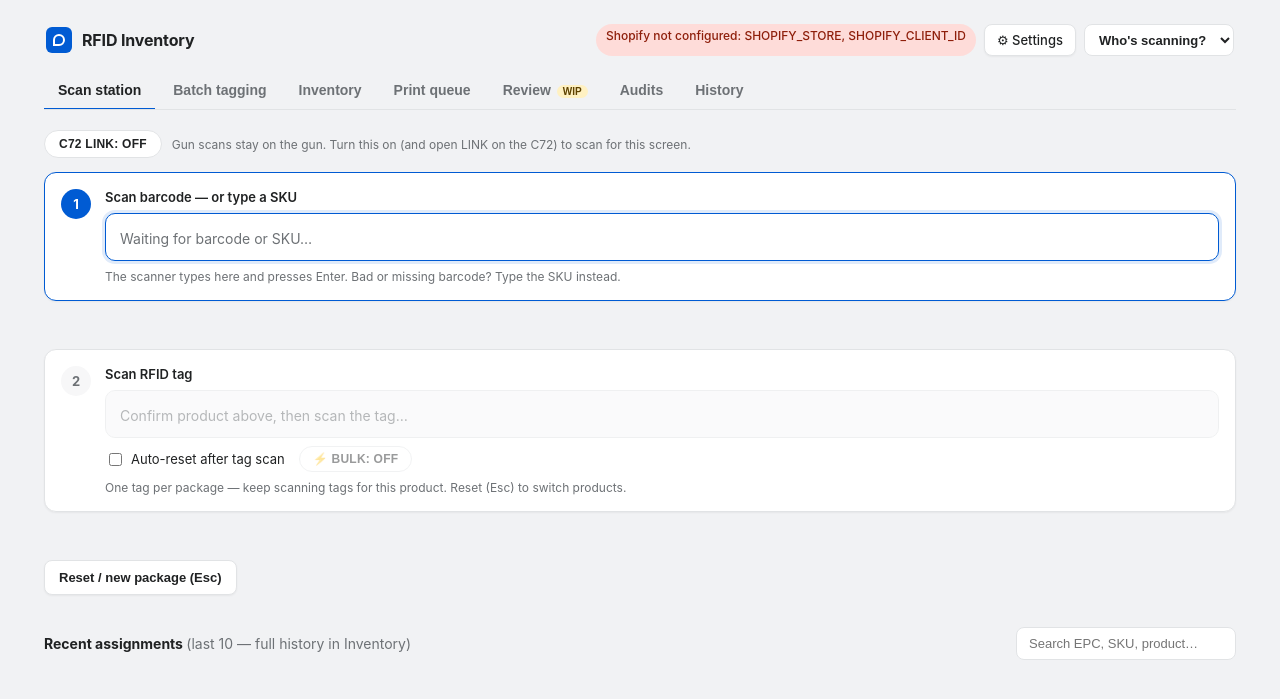
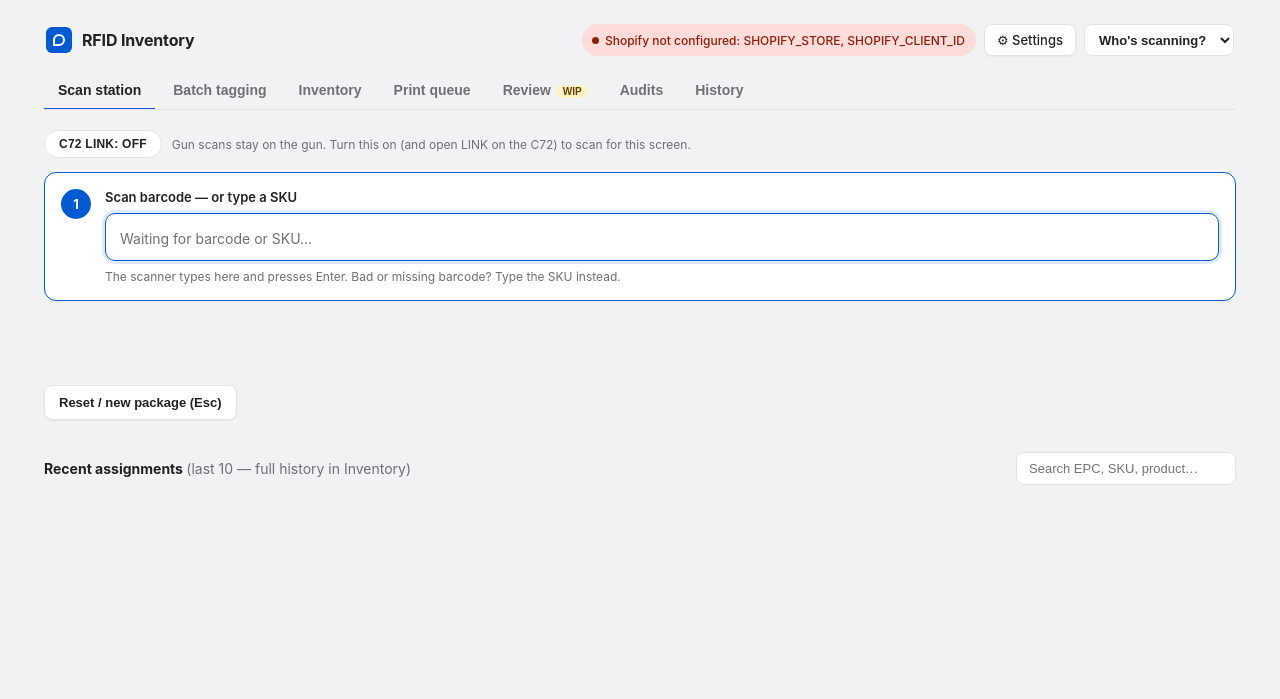
Before and after one commit to HatNJacket/RFID-Inventory-Fix, a FastAPI app: page / in a window 1280 px wide. Shown: the top 699 px of the page. Run offline with FastAPI, Linux system fonts and the light colour scheme.

Commit message:
Scan Station polish: hidden step 2, tamed Labels input, quiet pills
Nick's list, all four:

1. "Scan RFID tag" (step 2) no longer exists on screen until a barcode
   scan loads a product - an empty tag box with nothing to pair to only
   invited mistakes. Shows on product load, hides on reset. (Auto-reset
   and BULK live inside that cell, so they appear with it - they're
   tag-scan options and mean nothing before a product is loaded.)

2. Labels count: resets to 1 on every fresh barcode (a big print run
   can't ride into the next product), click/focus selects the whole
   number for quick replacement, spinner arrows removed, and typing is
   digits-only (e/+/-/. blocked, paste stripped).

3. Data source hover: "Live catalog" now explains itself - "Live
   information taken from Shopify"; the "Shopify" source says it was
   looked up directly from the API just now.

4. Header status pills restyled Shopify-admin quiet: hairline card
   badge with a status dot. "Shopify connected" whispers (white card,
   green dot, hover explains what's connected); warn/bad pills keep
   their tinted-alarm look but gain the dot. Verified light + dark.

Browser verified end to end on the seed server; 17/17 suites.

Co-Authored-By: Claude Fable 5 <noreply@anthropic.com>

```diff
--- a/app/static/styles.css
+++ b/app/static/styles.css
@@ -105,17 +105,33 @@ body {
 }
 .brand__name { font-weight: 650; font-size: 16px; letter-spacing: -0.01em; }
 .status { display: flex; gap: 8px; flex-wrap: wrap; }
+/* Header status pills, Shopify-admin style: a quiet hairline badge with
+   a status dot. Healthy state whispers; warnings/alarms keep their tint. */
 .pill {
+  display: inline-flex;
+  align-items: center;
+  gap: 6px;
   font-size: 12px;
   font-weight: 550;
-  padding: 4px 10px;
-  border-radius: 999px;
-  background: var(--card-2);
-  color: var(--ink-dim);
-}
-.pill--ok { background: var(--ok-bg); color: var(--ok-ink); }
-.pill--warn { background: var(--warn-bg); color: var(--warn-ink); }
-.pill--bad { background: var(--bad-bg); color: var(--bad-ink); }
+  padding: 4px 10px 4px 9px;
+  border-radius: 999px;
+  background: var(--card);
+  border: 1px solid var(--line);
+  color: var(--ink-dim);
+}
+.pill::before {
+  content: "";
+  width: 7px;
+  height: 7px;
+  border-radius: 50%;
+  background: var(--ink-dim);
+  flex: none;
+}
+.pill--ok::before { background: #2f9e6e; }
+.pill--warn { background: var(--warn-bg); color: var(--warn-ink); border-color: transparent; }
+.pill--warn::before { background: var(--warn-ink); }
+.pill--bad { background: var(--bad-bg); color: var(--bad-ink); border-color: transparent; }
+.pill--bad::before { background: var(--bad-ink); }
 
 /* settings dropdown (header) */
 .settings { position: relative; }
@@ -581,6 +597,10 @@ body {
   border-color: var(--accent);
   box-shadow: 0 0 0 3px var(--accent-soft);
 }
+/* Digits only, typed: the spinner arrows are gone on purpose. */
+.print__qty { appearance: textfield; -moz-appearance: textfield; }
+.print__qty::-webkit-inner-spin-button,
+.print__qty::-webkit-outer-spin-button { -webkit-appearance: none; margin: 0; }
 .print__btn {
   font-size: 13px;
   font-weight: 600;
--- a/app/templates/index.html
+++ b/app/templates/index.html
@@ -21,7 +21,7 @@
         {% if not shopify_ready %}
         <span class="pill pill--bad">Shopify not configured: {{ missing_env|join(', ') }}</span>
         {% else %}
-        <span class="pill pill--ok">Shopify connected</span>
+        <span class="pill pill--ok" title="Product lookups and bin writes are talking to the live Shopify store">Shopify connected</span>
         {% endif %}
         {% if not db_ready %}
         <span class="pill pill--warn">No database — assignments won't save</span>
@@ -278,7 +278,7 @@
              when ALLOW_REMOTE_PRINT is on) -->
         <div class="print" id="print-panel" hidden>
           <label class="print__label" for="print-qty">Labels</label>
-          <input id="print-qty" class="print__qty" type="number" min="1" max="100" value="1" />
+          <input id="print-qty" class="print__qty" type="number" min="1" max="100" value="1" inputmode="numeric" />
           <button class="print__btn" id="print-btn" type="button">
             Print &amp; encode RFID labels
           </button>
@@ -301,8 +301,8 @@
         <p class="step__hint">Printed at the top of this product's labels in place of "Telescopes Canada". Match it to what the physical product says.</p>
       </section>
 
-      <!-- STEP 2: rfid -->
-      <section class="step" id="step-rfid" data-step="rfid">
+      <!-- STEP 2: rfid — hidden until a barcode scan loads a product -->
+      <section class="step" id="step-rfid" data-step="rfid" hidden>
         <div class="step__index">2</div>
         <div class="step__body">
           <label class="step__label" for="rfid">Scan RFID tag</label>
```
Also changed, not shown: app/static/app.js.
